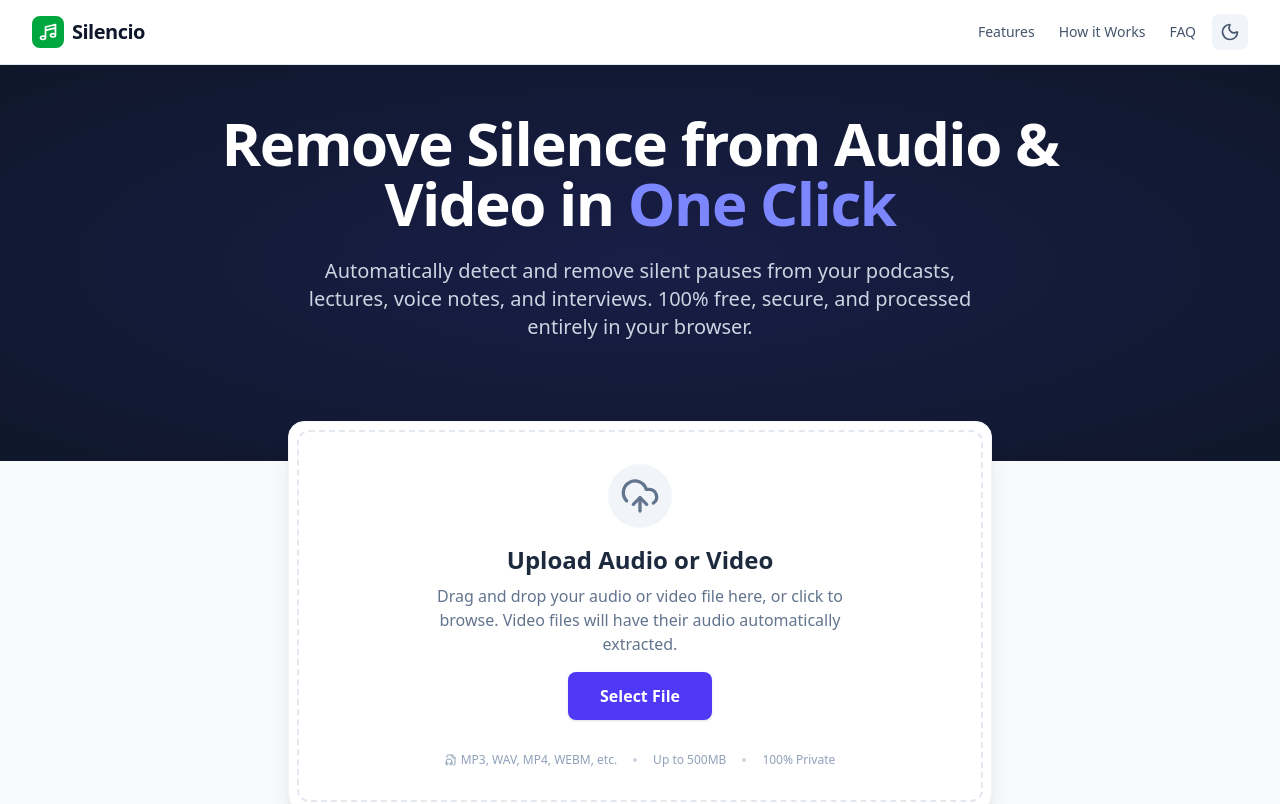
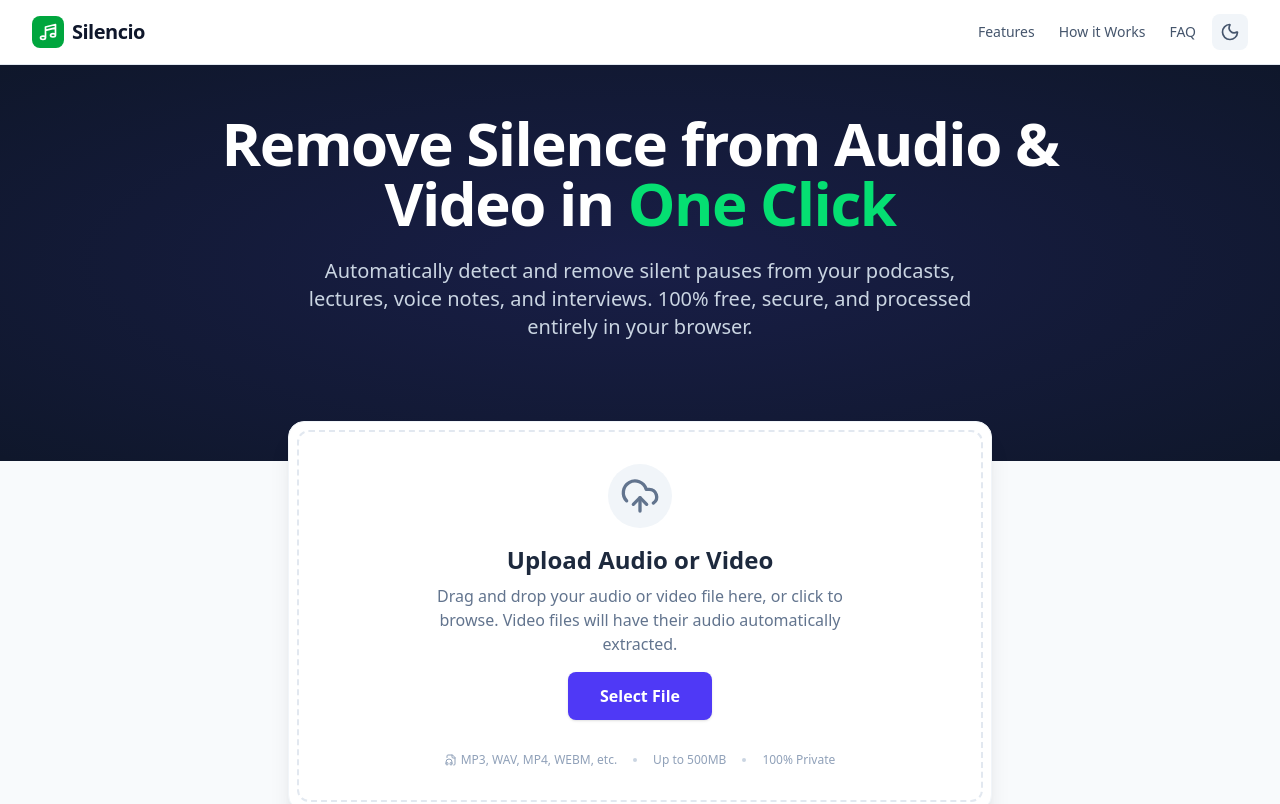
Before and after one commit to BIDDLG/Silence-Reducer-Web-, a React (Vite) app: page / in a window 1280 px wide. Shown: the top 804 px of the page. Built offline with nearby package versions, Linux system fonts and the light colour scheme.

Commit message:
Update Hero.tsx

```diff
--- a/src/components/Hero.tsx
+++ b/src/components/Hero.tsx
@@ -8,7 +8,7 @@ export function Hero() {
       </div>
       <div className="max-w-4xl mx-auto relative z-10">
         <h1 className="text-4xl sm:text-5xl md:text-6xl font-extrabold tracking-tight mb-6">
-          Remove Silence from Audio & Video in <span className="text-indigo-400">One Click</span>
+          Remove Silence from Audio & Video in <span className="text-green-400">One Click</span>
         </h1>
         <p className="text-lg sm:text-xl text-slate-300 mb-10 max-w-2xl mx-auto">
           Automatically detect and remove silent pauses from your podcasts, lectures, voice notes, and interviews. 100% free, secure, and processed entirely in your browser.
```
